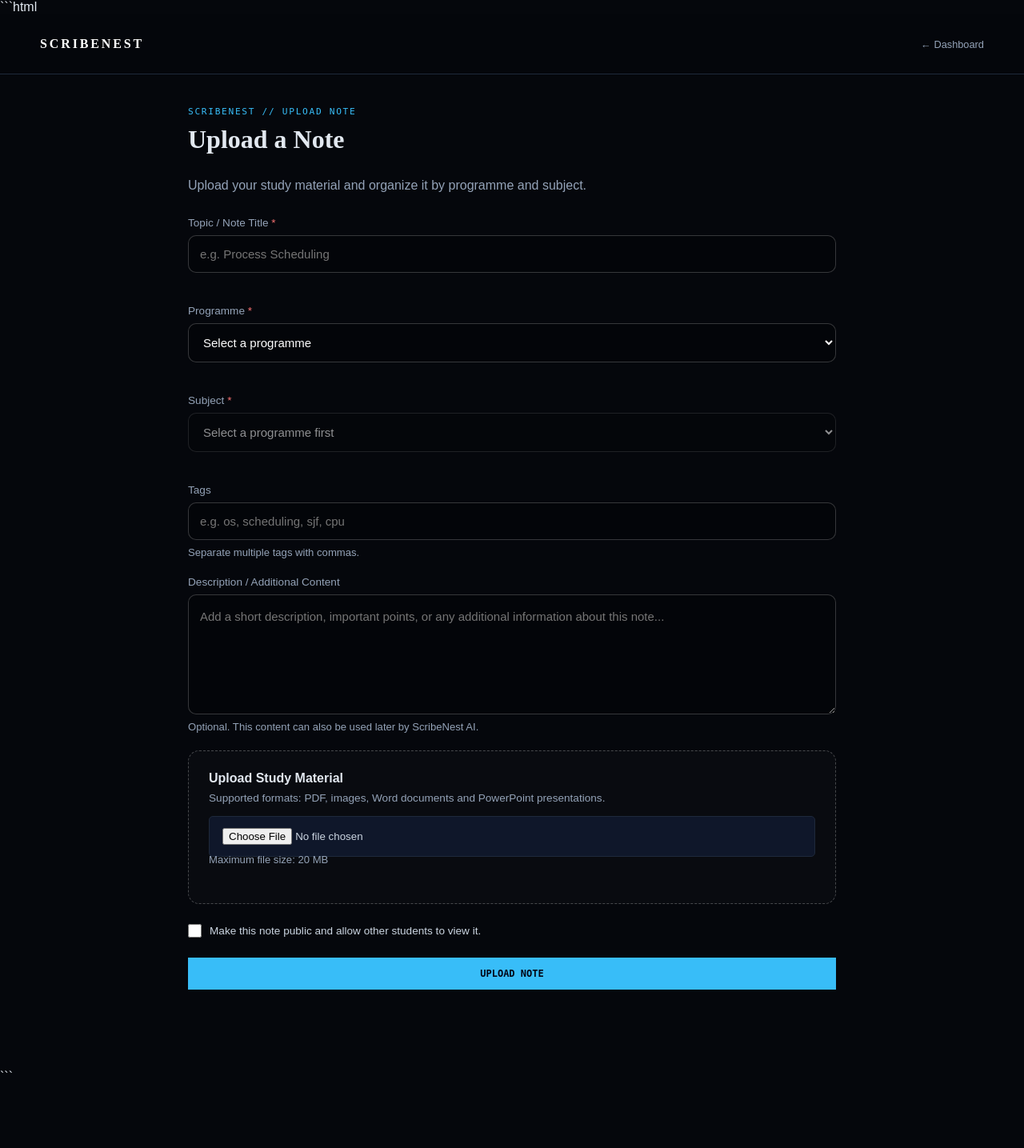
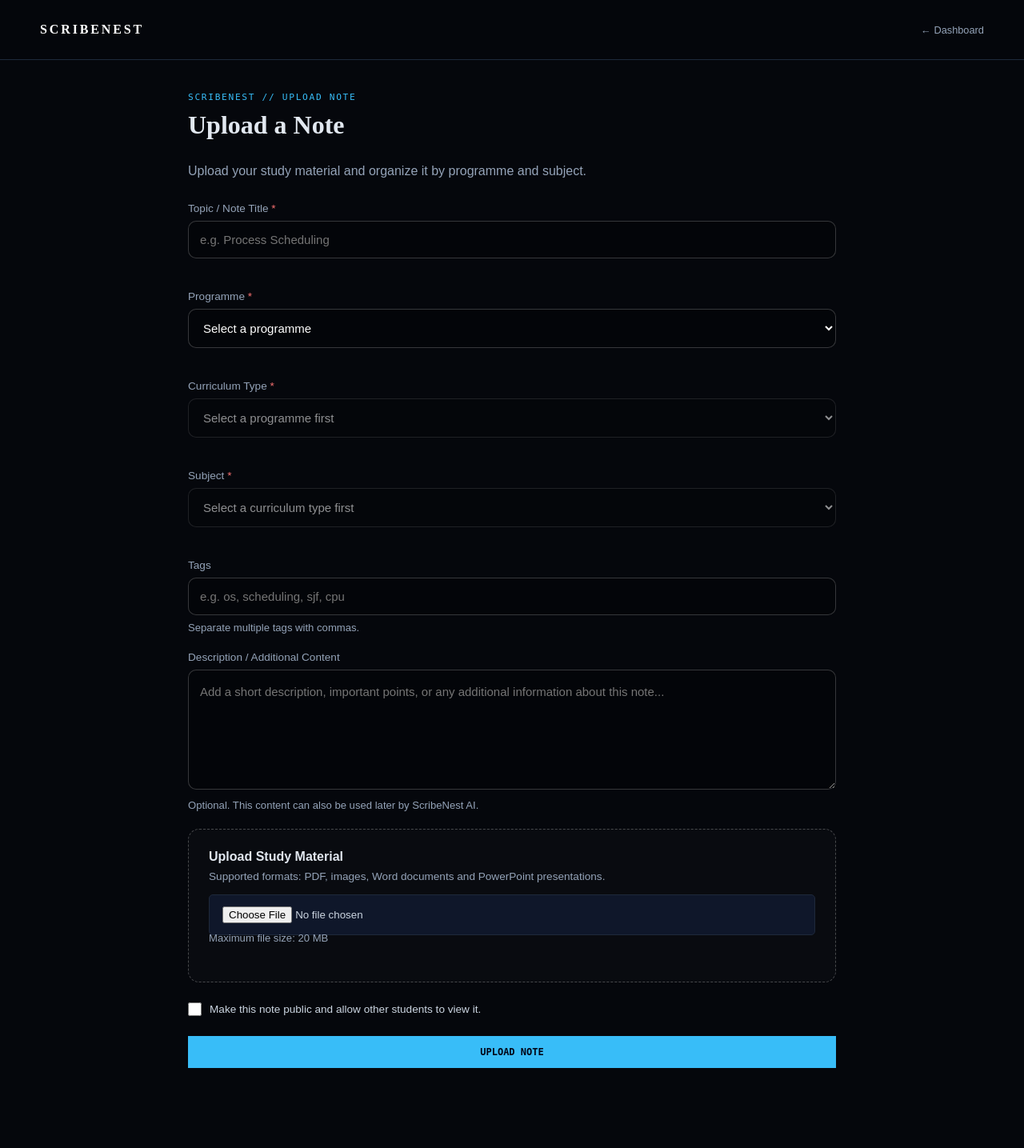
Before and after one commit to riibytes/ScribeNest, a Flask app: page /notes/upload in a window 1280 px wide. Shown: the whole page at 80% size. Before the commit the page ends 1341 px from the top, so only its background shows below. Run offline with Flask 3, Linux system fonts and the light colour scheme; the visitor is signed in with stand-in values (Sample User, id 1); some libraries are stand-ins or nearby versions.

Commit message:
Fix upload form and match curriculum categories

````diff
--- a/app.py
+++ b/app.py
@@ -267,6 +267,63 @@
 
 
 # =========================================================
+# PROGRAMMES  ->  CURRICULUM TYPES  ->  SUBJECTS
+# =========================================================
+# Level 1: PROGRAMMES (list of university programmes, shown in the Programme dropdown)
+# Level 2+3: PROGRAMME_CURRICULA maps a programme to its curriculum data.
+#   VIT_CURRICULUM_DATA above is already {curriculum type: {group: [(code, name)]}},
+#   so it is reused as-is (no duplicated subject data).
+# To add another branch later:
+#   PROGRAMME_CURRICULA["<programme name>"] = { type: { group: [(code, name), ...] } }
+
+PROGRAMMES = {
+    "B.Tech Programmes (4 Years)": [
+        "B.Tech Aerospace Engineering",
+        "B.Tech Bioengineering",
+        "B.Tech Computer Science & Engineering",
+        "B.Tech Computer Science & Engineering (Artificial Intelligence & Machine Learning)",
+        "B.Tech Computer Science & Engineering (Cyber Security & Digital Forensics)",
+        "B.Tech Computer Science & Engineering (Cloud Computing & Automation)",
+        "B.Tech Computer Science & Engineering (E-Commerce Technology)",
+        "B.Tech Computer Science & Engineering (Education Technology)",
+        "B.Tech Computer Science & Engineering (Gaming Technology)",
+        "B.Tech Computer Science & Engineering (Health Informatics)",
+        "B.Tech Electronics & Communication Engineering",
+        "B.Tech Electronics & Communication Engineering (Artificial Intelligence & Cybernetics)",
+        "B.Tech Mechanical Engineering",
+        "B.Tech Mechanical Engineering (Artificial Intelligence & Robotics)",
+    ],
+    "Architecture Programmes (5 Years)": ["B.Arch"],
+    "Other UG Programmes (3 Years)": ["BBA (Bachelor of Business Administration)"],
+    "Integrated PG Programmes (5 Years)": [
+        "M.Tech Artificial Intelligence",
+        "M.Tech Computer Science & Engineering (Cyber Security)",
+        "M.Tech Computer Science & Engineering (Computational and Data Science)",
+        "Integrated M.Tech. AI and Bioinformatics",
+    ],
+    "PG Programmes (2 Years)": [
+        "M.Tech Computer Science & Engineering (Cyber Security & Digital Forensics)",
+        "M.Tech Artificial Intelligence & Data Science",
+        "M.Tech VLSI Design",
+        "MBA (Master of Business Administration)",
+        "MCA (Master of Computer Applications)",
+    ],
+    "Ph.D Programmes": [
+        "Ph.D Engineering",
+        "Ph.D Sciences",
+        "Ph.D Business Studies",
+        "Ph.D Humanities",
+    ],
+}
+
+PROGRAMME_CURRICULA = {
+    "B.Tech Computer Science & Engineering (Cloud Computing & Automation)": VIT_CURRICULUM_DATA,
+}
+
+ALL_PROGRAMMES = {name for names in PROGRAMMES.values() for name in names}
+
+
+# =========================================================
 # DATABASE CONNECTION (SUPABASE POSTGRESQL)
 # =========================================================
 
@@ -303,6 +360,7 @@
                 title TEXT NOT NULL,
                 subject TEXT NOT NULL,
                 program TEXT DEFAULT '',
+                curriculum_type TEXT DEFAULT '',
                 content TEXT NOT NULL,
                 tags TEXT DEFAULT '',
                 is_public INTEGER DEFAULT 0,
@@ -318,6 +376,9 @@
             )
         """)
 
+        # Existing databases: add the new column if it is missing
+        cur.execute("ALTER TABLE notes ADD COLUMN IF NOT EXISTS curriculum_type TEXT DEFAULT ''")
+
         conn.commit()
         cur.close()
         conn.close()
@@ -367,7 +428,7 @@
     return render_template("subjects.html", curriculum=VIT_CURRICULUM_DATA)
 
 
-@app.route("/subjects/`")
+@app.route("/subjects/<code>")
 def subject_detail(code):
     if "user_id" not in session:
         flash("Please login first to view notes and materials for this subject.", "error")
@@ -772,12 +833,10 @@
             url_for("dashboard")
         )
 
-    # Flatten categories into a list of strings for programs dropdown compatibility
-    flattened_programs = {section: [name for cat_list in subdict.values() for _, name in cat_list] for section, subdict in VIT_CURRICULUM_DATA.items()}
 
     return render_template(
         "create_note.html",
-        programs=flattened_programs,
+        programs=PROGRAMMES,
         curricula=VIT_CURRICULUM_DATA
     )
 
@@ -794,16 +853,45 @@
 def upload_note():
     if request.method == "POST":
         title = request.form.get("title", "").strip()
-        subject = request.form.get("subject", "").strip() or request.form.get("subject_text", "").strip()
         program = request.form.get("program", "").strip()
+        curriculum_type = request.form.get("curriculum_type", "").strip()
         tags = request.form.get("tags", "").strip()
         content = request.form.get("content", "").strip()
         is_public = 1 if request.form.get("is_public") else 0
         uploaded_file = request.files.get("file")
 
-        if not title or not subject:
-            flash("Title and subject are required.", "error")
+        if not title:
+            flash("Please enter a title for the note.", "error")
             return redirect(url_for("upload_note"))
+
+        if program not in ALL_PROGRAMMES:
+            flash("Please choose a programme from the list.", "error")
+            return redirect(url_for("upload_note"))
+
+        curriculum = PROGRAMME_CURRICULA.get(program)
+        if curriculum:
+            # Programme -> Curriculum Type -> Subject must all be consistent
+            if curriculum_type not in curriculum:
+                flash("Please choose a curriculum type for this programme.", "error")
+                return redirect(url_for("upload_note"))
+
+            subjects_in_type = {
+                code: name
+                for group in curriculum[curriculum_type].values()
+                for code, name in group
+            }
+            subject_code = request.form.get("subject", "").strip()
+            if subject_code not in subjects_in_type:
+                flash("Please choose a subject from the list.", "error")
+                return redirect(url_for("upload_note"))
+            subject = f"{subject_code} - {subjects_in_type[subject_code]}"
+        else:
+            # No curriculum stored for this programme yet: subject is typed in
+            curriculum_type = ""
+            subject = request.form.get("subject_text", "").strip()[:120]
+            if not subject:
+                flash("Please enter the subject name.", "error")
+                return redirect(url_for("upload_note"))
 
         if not uploaded_file or not uploaded_file.filename:
             flash("Please select a file.", "error")
@@ -863,6 +951,7 @@
                 title,
                 subject,
                 program,
+                curriculum_type,
                 content,
                 tags,
                 is_public,
@@ -870,13 +959,14 @@
                 file_path,
                 file_type
             )
-            VALUES (%s, %s, %s, %s, %s, %s, %s, %s, %s, %s)
+            VALUES (%s, %s, %s, %s, %s, %s, %s, %s, %s, %s, %s)
             """,
             (
                 session["user_id"],
                 title,
                 subject,
                 program,
+                curriculum_type,
                 content,
                 tags,
                 is_public,
@@ -892,13 +982,11 @@
         flash("Your note has been uploaded successfully to Supabase cloud storage!", "success")
         return redirect(url_for("dashboard"))
 
-    # Flatten categories into a list of strings for programs dropdown compatibility
-    flattened_programs = {section: [name for cat_list in subdict.values() for _, name in cat_list] for section, subdict in VIT_CURRICULUM_DATA.items()}
 
     return render_template(
         "upload_note.html",
-        programs=flattened_programs,
-        curricula=VIT_CURRICULUM_DATA,
+        programs=PROGRAMMES,
+        curricula=PROGRAMME_CURRICULA,
         max_mb=20
     )
 
@@ -908,7 +996,7 @@
 # =========================================================
 
 @app.route(
-    "/notes/"
+    "/notes/<int:note_id>"
 )
 @login_required
 def view_note(note_id):
@@ -964,7 +1052,7 @@
 # =========================================================
 
 @app.route(
-    "/notes//edit",
+    "/notes/<int:note_id>/edit",
     methods=["GET", "POST"]
 )
 @login_required
@@ -1069,12 +1157,11 @@
     cur.close()
     conn.close()
 
-    flattened_programs = {section: [name for cat_list in subdict.values() for _, name in cat_list] for section, subdict in VIT_CURRICULUM_DATA.items()}
 
     return render_template(
         "edit_note.html",
         note=note,
-        programs=flattened_programs
+        programs=PROGRAMMES
     )
 
 
@@ -1083,7 +1170,7 @@
 # =========================================================
 
 @app.route(
-    "/notes//delete",
+    "/notes/<int:note_id>/delete",
     methods=["POST"]
 )
 @login_required
@@ -1119,7 +1206,7 @@
 # =========================================================
 
 @app.route(
-    "/notes//favorite",
+    "/notes/<int:note_id>/favorite",
     methods=["POST"]
 )
 @login_required
@@ -1224,13 +1311,12 @@
     cur.close()
     conn.close()
 
-    flattened_programs = {section: [name for cat_list in subdict.values() for _, name in cat_list] for section, subdict in VIT_CURRICULUM_DATA.items()}
 
     return render_template(
         "public_notes.html",
         notes=notes,
         query=query,
-        programs=flattened_programs
+        programs=PROGRAMMES
     )
 
 
@@ -1273,13 +1359,12 @@
     cur.close()
     conn.close()
 
-    flattened_programs = {section: [name for cat_list in subdict.values() for _, name in cat_list] for section, subdict in VIT_CURRICULUM_DATA.items()}
 
     return render_template(
         "public_notes.html",
         notes=notes,
         query="",
-        programs=flattened_programs,
+        programs=PROGRAMMES,
         selected_program=selected_program,
         selected_subject=selected_subject
     )
--- a/templates/upload_note.html
+++ b/templates/upload_note.html
@@ -1,4 +1,3 @@
-```html
 <!DOCTYPE html>
 <html lang="en">
 
@@ -256,6 +255,26 @@
             </select>
 
 
+            <!-- CURRICULUM TYPE -->
+
+            <label for="curriculum_type">
+                Curriculum Type
+                <span class="required">*</span>
+            </label>
+
+            <select
+                name="curriculum_type"
+                id="curriculum_type"
+                class="field-select"
+                required
+                disabled
+            >
+                <option value="">
+                    Select a programme first
+                </option>
+            </select>
+
+
             <!-- SUBJECT -->
 
             <label for="subject">
@@ -268,33 +287,32 @@
                 id="subject"
                 class="field-select"
                 required
+                disabled
             >
+                <option value="">
+                    Select a curriculum type first
+                </option>
+            </select>
 
-                <option value="">
-                    Select a programme first
-                </option>
 
-                {% for prog, categories in curricula.items() %}
-
-                    {% for category, subjects in categories.items() %}
-
-                        {% for code, name in subjects %}
-
-                            <option
-                                value="{{ code }}"
-                                data-program="{{ prog }}"
-                                data-category="{{ category }}"
-                            >
-                                {{ code }} - {{ name }}
-                            </option>
-
+            <!-- Curriculum data from Flask (Programme > Curriculum Type > Group > Subject).
+                 The JavaScript below reads this to fill the two dependent dropdowns. -->
+            <div id="curriculum-data" hidden>
+                {% for prog, types in curricula.items() %}
+                    {% for ctype, groups in types.items() %}
+                        {% for group, subjects in groups.items() %}
+                            {% for code, name in subjects %}
+                                <span
+                                    data-program="{{ prog }}"
+                                    data-type="{{ ctype }}"
+                                    data-group="{{ group }}"
+                                    data-code="{{ code }}"
+                                >{{ code }} - {{ name }}</span>
+                            {% endfor %}
                         {% endfor %}
-
                     {% endfor %}
-
                 {% endfor %}
-
-            </select>
+            </div>
 
 
             <!-- CUSTOM SUBJECT -->
@@ -414,223 +432,86 @@
 
     <script>
 
-        const programSelect =
-            document.getElementById("program");
+        const programSelect = document.getElementById("program");
+        const typeSelect    = document.getElementById("curriculum_type");
+        const subjectSelect = document.getElementById("subject");
+        const subjectText   = document.getElementById("subjectText");
 
-        const subjectSelect =
-            document.getElementById("subject");
-
-        const subjectText =
-            document.getElementById("subjectText");
-
-
-        /*
-         * Store all curriculum subjects
-         * provided by Flask.
-         */
-
-        const allSubjects = [
-            ...subjectSelect.querySelectorAll(
-                "option[data-program]"
-            )
-        ].map(option => ({
-
-            value: option.value,
-
-            text: option.textContent.trim(),
-
-            program: option.dataset.program,
-
-            category: option.dataset.category
-
+        /* Every subject Flask knows about, one row each */
+        const rows = [...document.querySelectorAll("#curriculum-data span")].map(el => ({
+            program: el.dataset.program,
+            type:    el.dataset.type,
+            group:   el.dataset.group,
+            code:    el.dataset.code,
+            text:    el.textContent.trim()
         }));
 
+        function resetSelect(select, placeholder) {
+            select.innerHTML = "";
+            select.add(new Option(placeholder, ""));
+            select.value = "";
+        }
 
-        /*
-         * Update subject dropdown whenever
-         * the programme changes.
-         */
+        /* Programme changed: rebuild Curriculum Type, then clear Subject */
+        function updateTypes() {
+            const program = programSelect.value;
+            const types = [...new Set(
+                rows.filter(r => r.program === program).map(r => r.type)
+            )];
 
-        function updateSubject() {
+            /* A programme with no stored curriculum: type the subject instead */
+            const typedSubject = program !== "" && types.length === 0;
 
-            const selectedProgram =
-                programSelect.value;
+            resetSelect(
+                typeSelect,
+                !program ? "Select a programme first"
+                         : typedSubject ? "No curriculum available for this programme"
+                                        : "Select a curriculum type"
+            );
+            types.forEach(t => typeSelect.add(new Option(t, t)));
+            typeSelect.disabled = types.length === 0;
+            typeSelect.required = types.length > 0;
 
+            subjectSelect.hidden = typedSubject;
+            subjectText.hidden = !typedSubject;
+            subjectText.disabled = !typedSubject;
+            subjectText.required = typedSubject;
 
-            const matchingSubjects =
-                allSubjects.filter(
-                    subject =>
-                        subject.program === selectedProgram
-                );
+            updateSubjects();
+        }
 
+        /* Curriculum Type changed: rebuild Subject (grouped by its sub-category) */
+        function updateSubjects() {
+            const program = programSelect.value;
+            const type = typeSelect.value;
+            const typedSubject = subjectSelect.hidden;
 
-            /*
-             * If the selected programme has
-             * no predefined subjects, allow
-             * the user to type one manually.
-             */
-
-            const allowCustomSubject =
-                selectedProgram !== "" &&
-                matchingSubjects.length === 0;
-
-
-            /*
-             * Clear current subject options.
-             */
-
-            subjectSelect.innerHTML = "";
-
-
-            /*
-             * Add default option.
-             */
-
-            subjectSelect.add(
-                new Option(
-                    selectedProgram
-                        ? "Select a subject"
-                        : "Select a programme first",
-                    ""
-                )
+            resetSelect(
+                subjectSelect,
+                type ? "Select a subject" : "Select a curriculum type first"
             );
 
-
-            /*
-             * Group subjects by category.
-             */
-
             const groups = {};
-
-
-            matchingSubjects.forEach(subject => {
-
-                if (!groups[subject.category]) {
-
-                    groups[subject.category] =
-                        document.createElement("optgroup");
-
-                    groups[subject.category].label =
-                        subject.category;
-
-                    subjectSelect.appendChild(
-                        groups[subject.category]
-                    );
+            rows.filter(r => r.program === program && r.type === type).forEach(r => {
+                if (!groups[r.group]) {
+                    groups[r.group] = document.createElement("optgroup");
+                    groups[r.group].label = r.group;
+                    subjectSelect.appendChild(groups[r.group]);
                 }
-
-
-                groups[subject.category].appendChild(
-
-                    new Option(
-                        subject.text,
-                        subject.value
-                    )
-
-                );
-
+                groups[r.group].appendChild(new Option(r.text, r.code));
             });
 
-
-            /*
-             * Switch between dropdown and
-             * custom subject input.
-             */
-
-            subjectSelect.hidden =
-                allowCustomSubject;
-
-            subjectSelect.disabled =
-                allowCustomSubject ||
-                !selectedProgram;
-
-            subjectSelect.required =
-                !allowCustomSubject;
-
-
-            subjectText.hidden =
-                !allowCustomSubject;
-
-            subjectText.disabled =
-                !allowCustomSubject;
-
-            subjectText.required =
-                allowCustomSubject;
-
+            subjectSelect.disabled = typedSubject || !type;
+            subjectSelect.required = !typedSubject;
         }
 
+        programSelect.addEventListener("change", updateTypes);
+        typeSelect.addEventListener("change", updateSubjects);
 
-        /*
-         * When programme changes.
-         */
-
-        programSelect.addEventListener(
-            "change",
-            updateSubject
-        );
-
-
-        /*
-         * Initial state.
-         */
-
-        updateSubject();
-
-
-        /*
-         * Before submitting, if a custom subject
-         * was entered, copy it into the actual
-         * subject field expected by Flask.
-         */
-
-        document.querySelector("form")
-            .addEventListener("submit", function () {
-
-                if (!subjectSelect.hidden) {
-                    return;
-                }
-
-
-                const customSubject =
-                    subjectText.value.trim();
-
-
-                if (customSubject) {
-
-                    /*
-                     * Flask expects:
-                     * request.form.get("subject")
-                     */
-
-                    subjectSelect.disabled = false;
-
-                    subjectSelect.required = false;
-
-                    /*
-                     * Create a temporary option
-                     * containing the custom subject.
-                     */
-
-                    const customOption =
-                        new Option(
-                            customSubject,
-                            customSubject,
-                            true,
-                            true
-                        );
-
-                    subjectSelect.innerHTML = "";
-
-                    subjectSelect.appendChild(
-                        customOption
-                    );
-
-                }
-
-            });
+        updateTypes();
 
     </script>
 
 </body>
 
 </html>
-```
````
